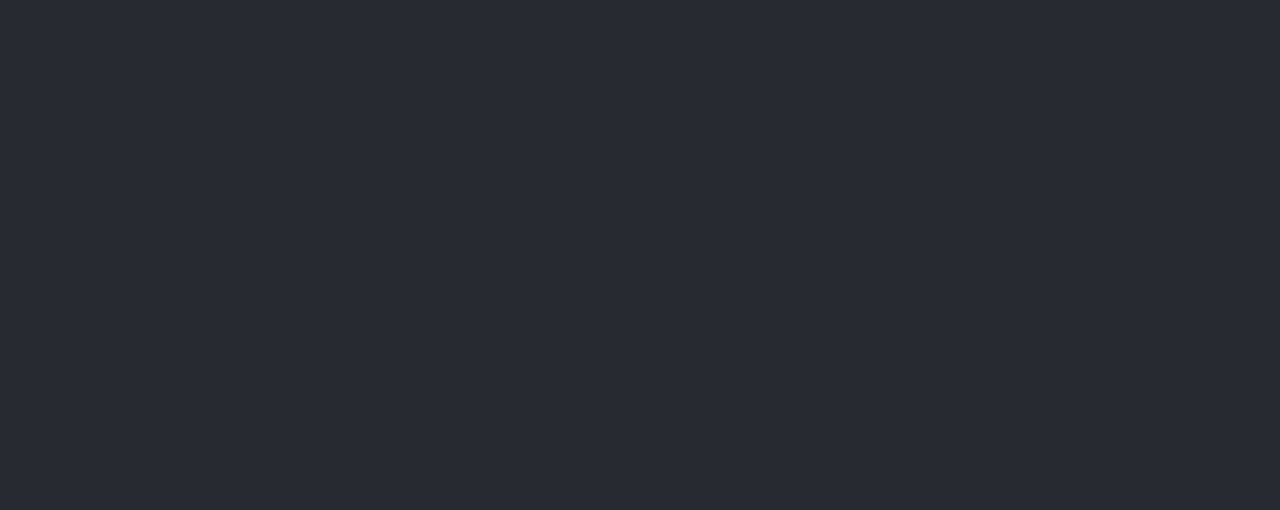
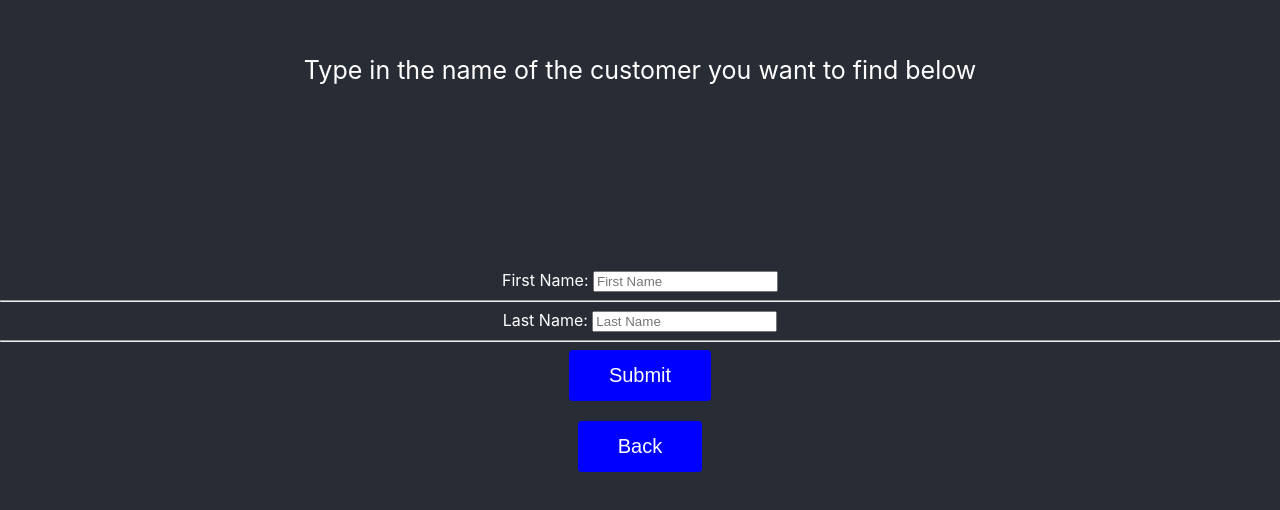
Before and after one commit to TylerTeifke/MongoDB-Grocery-Store-Front-End, a React (Create React App) app: page /SearchCustomers in a window 1280 px wide. Before the commit this address had no page. Shown: the part 130-640 px from the top of the page. Built offline with nearby package versions, Linux system fonts and the light colour scheme; the HTML template or start-up script is replaced by a standard one.

Commit message:
Added two pages that allow for user input to search for specific entries in the customer and employee tables.

```diff
--- a/src/App.js
+++ b/src/App.js
@@ -5,6 +5,8 @@ import Update from './pages/Update';
 import Delete from './pages/Delete';
 import SearchAll from './pages/search_menus/Search_All';
 import SearchOne from './pages/search_menus/Search_One';
+import SearchEmployees from './pages/search_menus/Search_Employees';
+import SearchCustomers from './pages/search_menus/Search_Customers';
 import { BrowserRouter, Routes, Route } from 'react-router-dom';
 import './App.css';
 
@@ -20,6 +22,8 @@ function App() {
           <Route path="/Delete" element={<Delete/>}/>
           <Route path="/SearchAll" element={<SearchAll/>}/>
           <Route path="/SearchOne" element={<SearchOne/>}/>
+          <Route path="/SearchEmployees" element={<SearchEmployees/>}/>
+          <Route path="/SearchCustomers" element={<SearchCustomers/>}/>
         </Routes>
       </BrowserRouter>
     </>
--- a/src/pages/search_menus/Search_All.js
+++ b/src/pages/search_menus/Search_All.js
@@ -1,12 +1,33 @@
 //Will generate a menu for displaying an entire data table
 import "../Page.css"
+import { useState } from "react"
+import { useNavigate } from "react-router-dom"
 
 const SearchAll = () => {
+    //Will be used to navigate to other pages
+    let navigate = useNavigate();
+
+    //Will be used to track the text the user wants displayed
+    const [text, setText] = useState("")
+
     return(
         <div>
             <header className="header">
                 Click on one of the buttons below to see every entry
             </header>
+            <button onClick={() => setText("Employees")}>Employees</button>
+            <br/>
+            <br/>
+            <button onClick={() => setText("Customers")}>Customers</button>
+            <br/>
+            <br/>
+            <button onClick={() => setText("Products")}>Products</button>
+            <br/>
+            <br/>
+            <button onClick={() => navigate("/Search")}>Back</button>
+            <br/>
+            <br/>
+            <p>{text}</p>
         </div>
     )
 }
--- /dev/null
+++ b/src/pages/search_menus/Search_Customers.js
@@ -0,0 +1,10 @@
+//Will generate a menu for searching for a specific customer
+import SearchTemplate from "./Search_Template";
+
+const SearchCustomers = () => {
+    return(
+        <SearchTemplate table={"customer"}/>
+    )
+}
+
+export default SearchCustomers
--- /dev/null
+++ b/src/pages/search_menus/Search_Employees.js
@@ -0,0 +1,10 @@
+//Will generate a menu for searching for a specific employee
+import SearchTemplate from "./Search_Template";
+
+const SearchEmployees = () => {
+    return(
+        <SearchTemplate table={"employee"}/>
+    )
+}
+
+export default SearchEmployees
--- a/src/pages/search_menus/Search_One.js
+++ b/src/pages/search_menus/Search_One.js
@@ -4,7 +4,9 @@ import Page from "../Page";
 const SearchOne = () => {
     let text = "Select an entry type you want to search"
     const buttons = [
-        { id: 1, page: "/Search", message: "Back"}
+        { id: 1, page: "/SearchCustomers", message: "Customers"},
+        { id: 2, page: "/SearchEmployees", message: "Employees"},
+        { id: 3, page: "/Search", message: "Back"}
     ]
 
     return (
--- /dev/null
+++ b/src/pages/search_menus/Search_Template.js
@@ -0,0 +1,41 @@
+//Will generate the template used for searching one particular table
+import "../Page.css"
+import { useNavigate } from "react-router-dom";
+
+const SearchTemplate = ({ table }) => {
+    let navigate = useNavigate();
+
+    function handleSubmit(e){
+        e.preventDefault()
+
+        // Read the form data
+        const form = e.target;
+        const formData = new FormData(form);
+
+        const formJson = Object.fromEntries(formData.entries());
+        console.log(formJson);
+    }
+
+    return(
+        <div>
+            <header className="header">
+                Type in the name of the {table} you want to find below
+            </header>
+            <form onSubmit={handleSubmit}>
+                <label>
+                    First Name: <input type="text" name="firstName" placeholder="First Name" required/>
+                </label>
+                <hr/>
+                <label>
+                    Last Name: <input type="text" name="lastName" placeholder="Last Name" required/>
+                </label>
+                <hr/>
+                <button type="submit">Submit</button>
+            </form>
+            <br/>
+            <button onClick={() => navigate("/SearchOne")}>Back</button>
+        </div>
+    )
+}
+
+export default SearchTemplate
```
